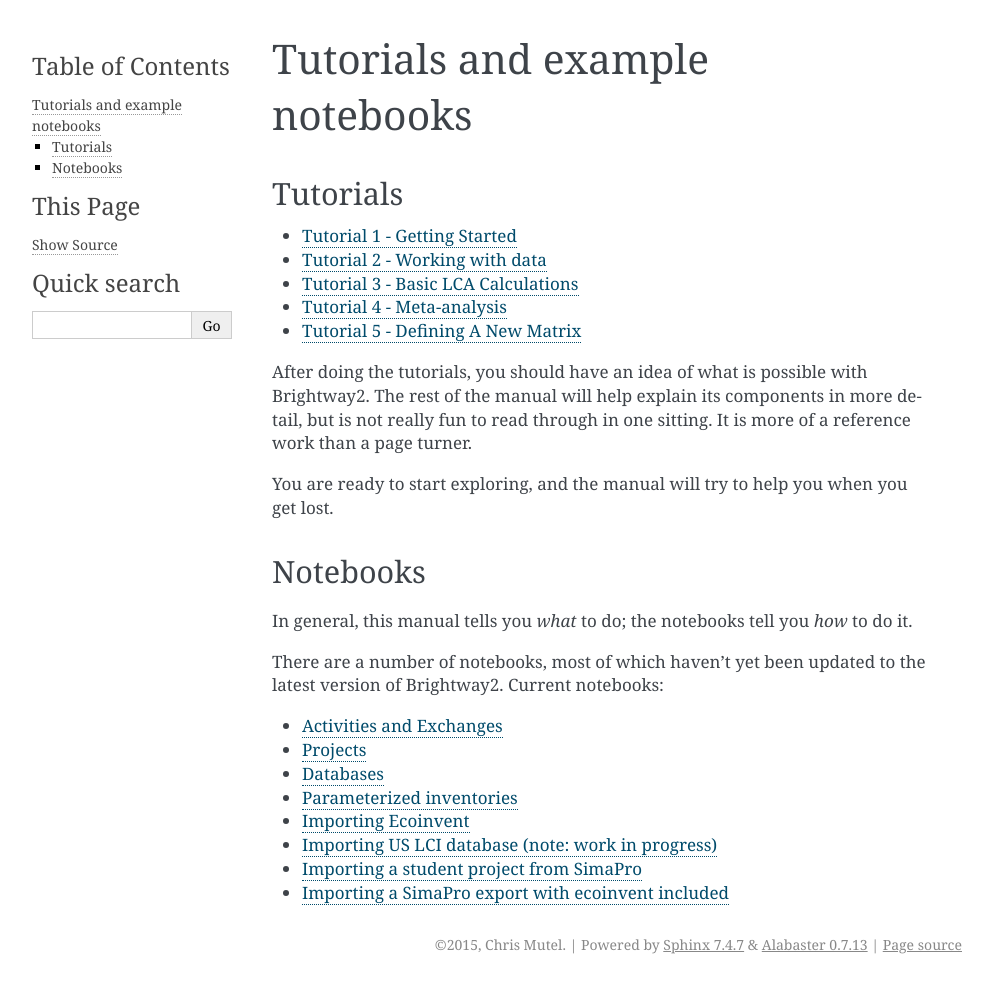
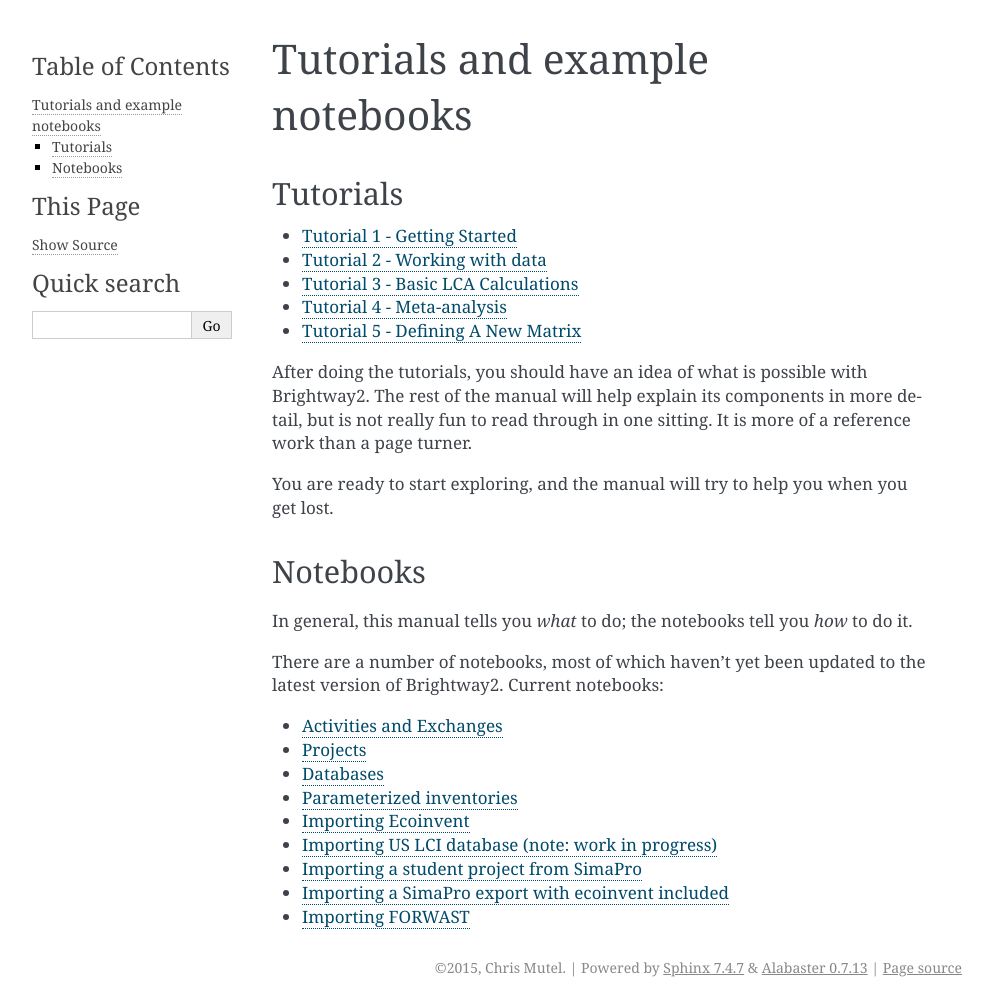
Before and after one commit to brightway-lca/brightway2, a Sphinx documentation site: the page built from docs/notebooks.rst, in a window 1280 px wide. Shown: the whole page, without its empty margins (148-1141 px from the left). Built offline with Sphinx 7.4.7, drawn with Linux system fonts in a browser that asks for light colours; before the commit the page ends 984 px from its top, so only the background shows below that.

Commit message:
Add forwast notebook to docs

```diff
--- a/docs/notebooks.rst
+++ b/docs/notebooks.rst
@@ -33,3 +33,4 @@
 * `Importing US LCI database (note: work in progress) <http://nbviewer.ipython.org/urls/bitbucket.org/cmutel/brightway2/raw/2.0/notebooks/IO%20-%20Importing%20US%20LCI%20database.ipynb>`__
 * `Importing a student project from SimaPro <http://nbviewer.ipython.org/urls/bitbucket.org/cmutel/brightway2/raw/2.0/notebooks/IO%20-%20student%20project%20SimaPro%20export.ipynb>`__
 * `Importing a SimaPro export with ecoinvent included <http://nbviewer.ipython.org/urls/bitbucket.org/cmutel/brightway2/raw/2.0/notebooks/IO%20-%20SimaPro%20export%20with%20ecoinvent.ipynb>`__
+* `Importing FORWAST <http://nbviewer.ipython.org/urls/bitbucket.org/cmutel/brightway2/raw/2.0/notebooks/IO%20-%20importing%20FORWAST.ipynb>`__
```
